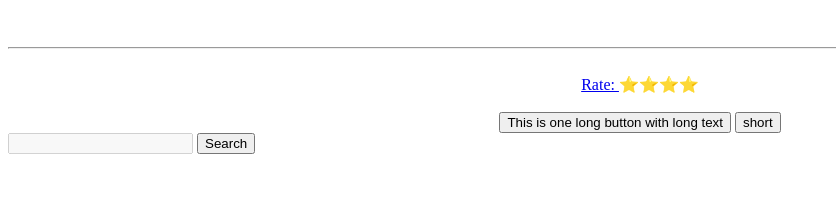
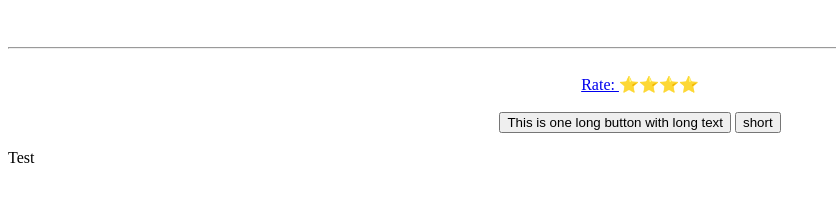
Before and after one commit to Hope-Dies-Here/html, a plain HTML site: page index.html in a window 1280 px wide. Shown: the part 101-302 px from the top of the page, without its empty margins (0-836 px from the left). Drawn offline with Linux system fonts and the light colour scheme.

Commit message:
added test

```diff
--- a/index.html
+++ b/index.html
@@ -22,8 +22,7 @@
      <button>This is one long button with long text</button>
     <button>short</button>
     </center>
-    <input type="text" disabled="true" />
-    <button>Search</button>
+    <p>Test</p>
 
   </body>
 </html>
```
